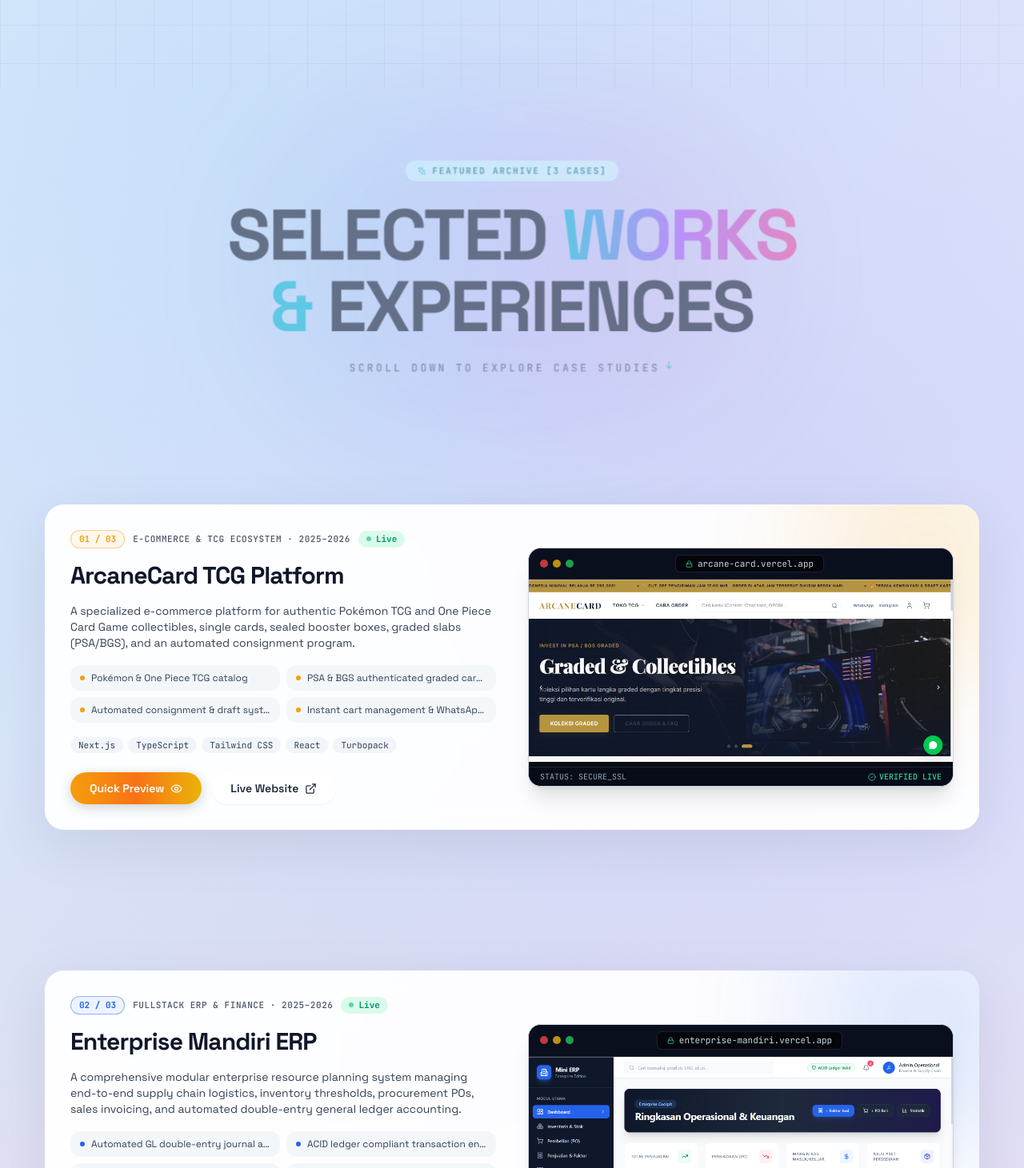
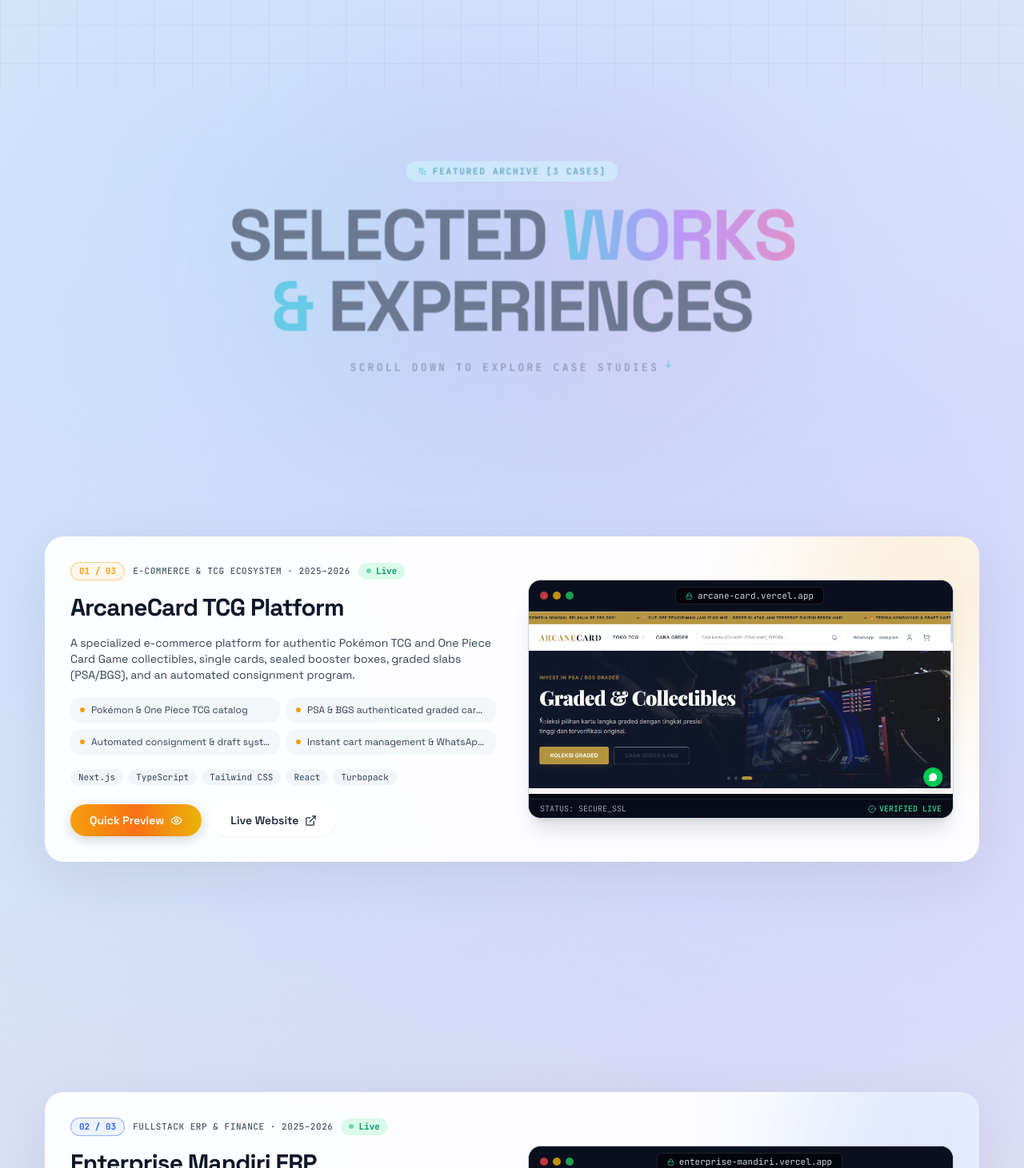
Before and after one commit to Rizkyano/rizkyanopage, a React (Vite) app: page / in a window 1280 px wide. Shown: the part 689-2150 px from the top of the page at 80% size. Built offline with nearby package versions, Linux system fonts and the light colour scheme.

Commit message:
style: fix animation whlie scrolling

```diff
--- a/src/components/ProjectGrid.tsx
+++ b/src/components/ProjectGrid.tsx
@@ -22,23 +22,30 @@
   );
 };
 
-// Compact Stacking Parallax Card (Comfortably fits in standard viewports at 100% zoom)
+// Compact Stacking Parallax Card with Centered Alignment & Full Scroll Buffer
 const StackingParallaxCard: React.FC<{
   project: Project;
   index: number;
   total: number;
   onSelect: (p: Project) => void;
-}> = ({ project, index, onSelect }) => {
+}> = ({ project, index, total, onSelect }) => {
+  const isLast = index === total - 1;
+
   return (
     <div
-      className="sticky w-full mb-32 sm:mb-44 will-change-transform"
+      className={`sticky w-full will-change-transform ${
+        isLast
+          ? 'mb-[50vh] sm:mb-[65vh] lg:mb-[75vh]' // Extended runway ensures Card 3 stacks completely and holds in view
+          : 'mb-44 sm:mb-60 lg:mb-72'
+      }`}
       style={{
-        top: `calc(4.0rem + ${index * 12}px)`,
+        // Generous top offset so card is centered vertically and never touches the navbar
+        top: `calc(5.8rem + ${index * 14}px)`,
         zIndex: index + 10,
         transform: 'translateZ(0)',
       }}
     >
-      {/* Outer Card Shell with Compact Padding & Refined Proportions */}
+      {/* Outer Card Shell */}
       <div
         onMouseEnter={() => sound.playHover()}
         className="relative w-full rounded-2xl sm:rounded-3xl dark:bg-[#0a0f1d]/95 bg-white/95 backdrop-blur-md dark:border-white/15 border-slate-200 shadow-[0_20px_70px_rgba(0,0,0,0.08)] dark:shadow-[0_20px_70px_rgba(0,0,0,0.85)] p-5 sm:p-7 lg:p-8 overflow-hidden transition-colors duration-200 dark:hover:border-white/35 hover:border-slate-300 group"
@@ -50,7 +57,7 @@
         />
 
         <div className="grid grid-cols-12 gap-5 lg:gap-8 xl:gap-10 items-center relative z-10">
-          {/* Left Column: Project Details (Compact & Balanced) */}
+          {/* Left Column: Project Details */}
           <div className="col-span-12 lg:col-span-6 flex flex-col justify-between space-y-3.5 sm:space-y-4">
             {/* Top Badges Row */}
             <div className="flex flex-wrap items-center gap-2.5 font-mono text-[11px]">
@@ -75,12 +82,12 @@
               </span>
             </div>
 
-            {/* Project Title (Proportional & Punchy) */}
+            {/* Project Title */}
             <h3 className="text-xl sm:text-2xl lg:text-3xl font-sans font-bold dark:text-white text-slate-900 tracking-tight leading-snug">
               {project.title}
             </h3>
 
-            {/* Description (Concise & Readable) */}
+            {/* Description */}
             <p className="dark:text-slate-300 text-slate-700 text-xs sm:text-sm leading-relaxed font-normal">
               {project.description}
             </p>
@@ -113,7 +120,7 @@
               ))}
             </div>
 
-            {/* Action Buttons (Always clearly visible in viewport) */}
+            {/* Action Buttons */}
             <div className="flex flex-wrap items-center gap-3 pt-2">
               <button
                 onClick={() => {
@@ -237,11 +244,11 @@
   }, []);
 
   return (
-    <section id="selected-work" className="relative w-full px-4 sm:px-8 lg:px-14 pt-12 pb-24 select-none">
+    <section id="selected-work" className="relative w-full px-4 sm:px-8 lg:px-14 pt-12 pb-16 select-none">
       {/* Centered Grand Title */}
       <div
         ref={titleRef}
-        className="relative w-full min-h-[50vh] sm:min-h-[60vh] flex flex-col items-center justify-center text-center mb-14 sm:mb-18 will-change-transform"
+        className="relative w-full min-h-[50vh] sm:min-h-[60vh] flex flex-col items-center justify-center text-center mb-16 sm:mb-24 will-change-transform"
         style={{
           opacity: titleTransform.opacity,
           transform: `translate3d(0,0,0) scale(${titleTransform.scale})`,
@@ -276,7 +283,7 @@
         </p>
       </div>
 
-      {/* Parallax Sticky Stacking Cards Container with Extended Scroll Margin */}
+      {/* Parallax Sticky Stacking Cards Container with Extended Scroll Runway */}
       <div className="relative w-full">
         {PROJECTS.map((project, index) => (
           <StackingParallaxCard
```
